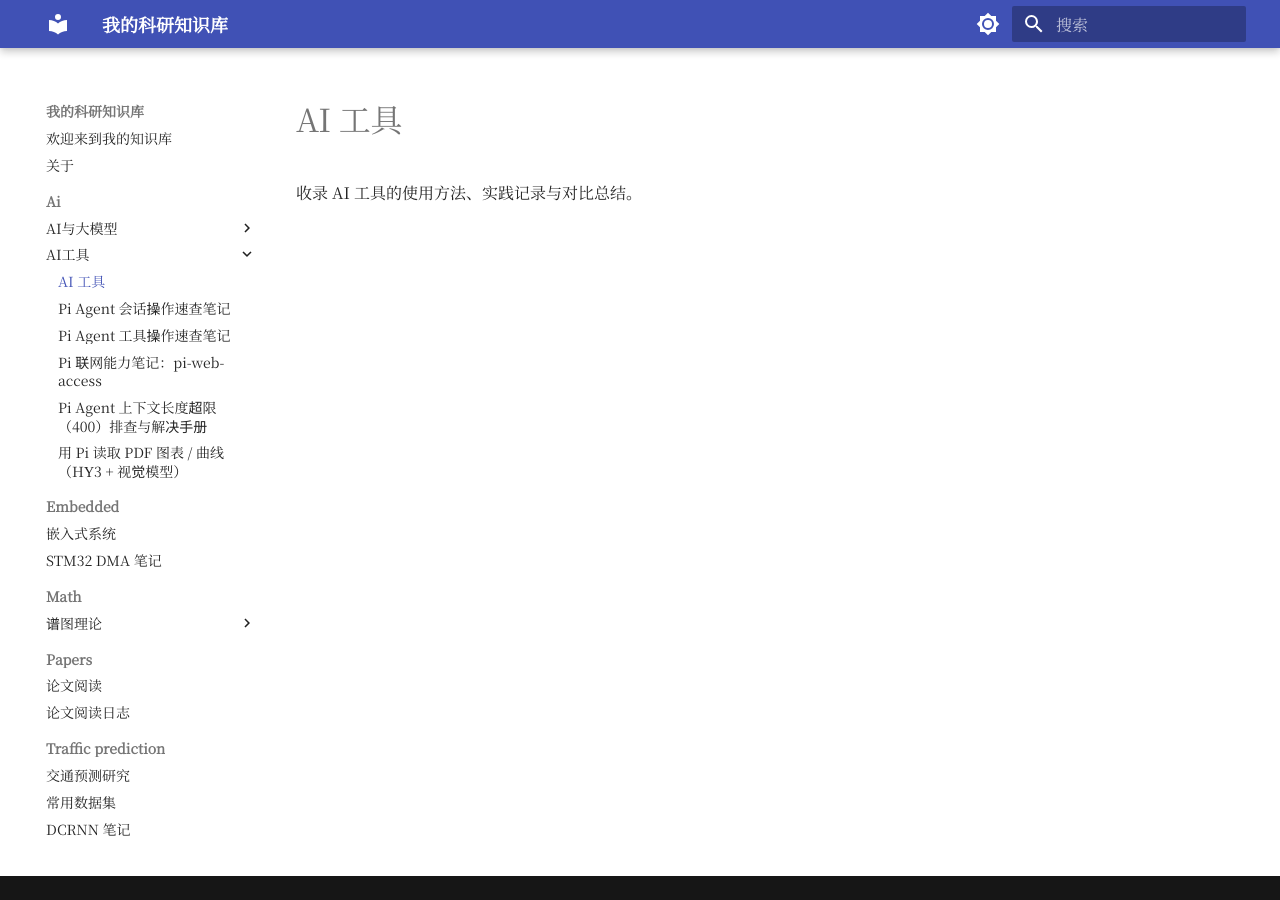
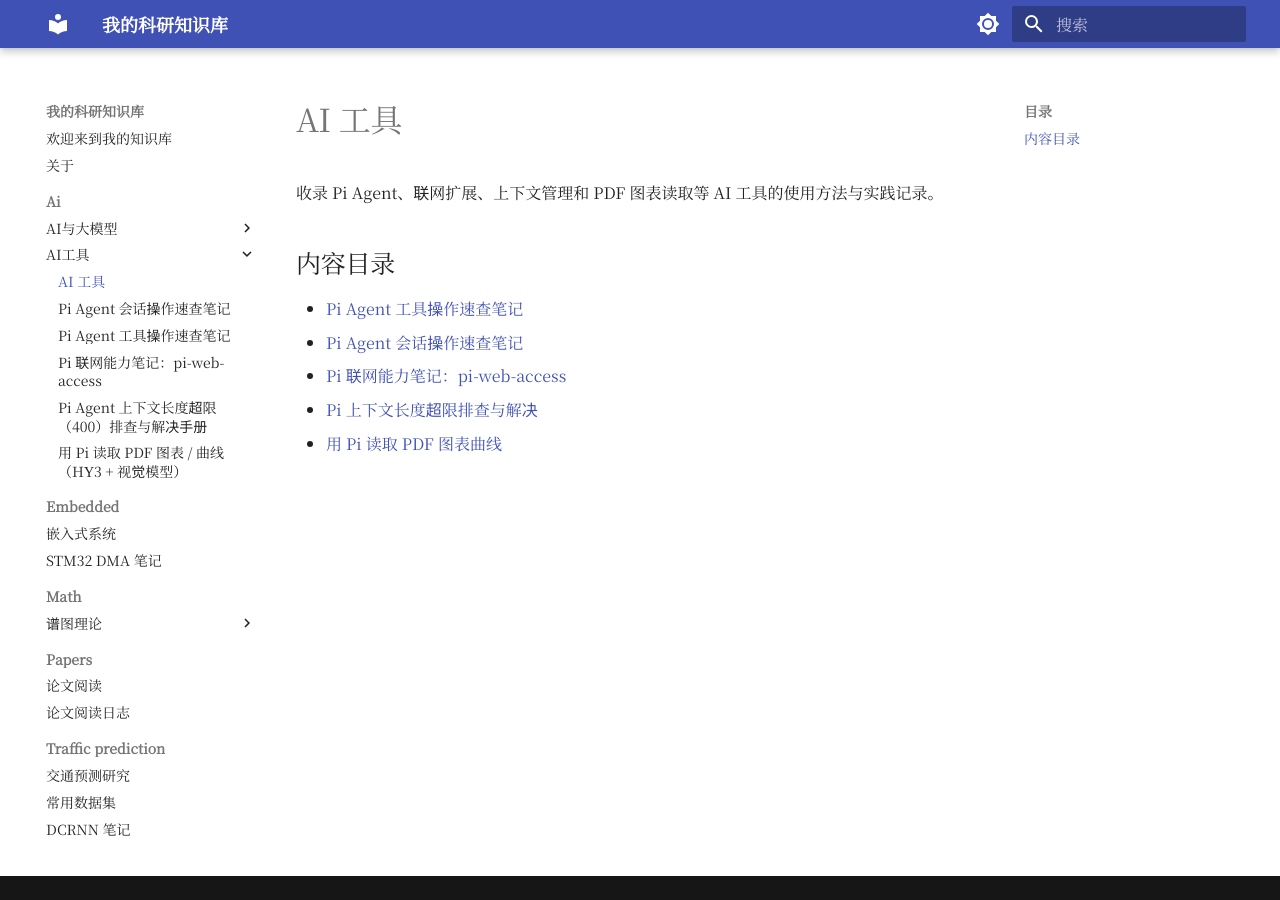
Before and after one commit to mapcarter/my-knowledge-site, an MkDocs documentation site: the page built from docs/ai/AI工具/index.md, in a window 1280 px wide. Built offline with MkDocs 1.6.1 and Material for MkDocs 9.7.7, drawn with Linux system fonts in a browser that asks for light colours.

Commit message:
docs: update AI tools index

```diff
--- a/docs/ai/AI工具/index.md
+++ b/docs/ai/AI工具/index.md
@@ -1,3 +1,11 @@
 # AI 工具
 
-收录 AI 工具的使用方法、实践记录与对比总结。
+收录 Pi Agent、联网扩展、上下文管理和 PDF 图表读取等 AI 工具的使用方法与实践记录。
+
+## 内容目录
+
+- [Pi Agent 工具操作速查笔记](./Pi%20Agent%20工具操作速查笔记.md)
+- [Pi Agent 会话操作速查笔记](./Pi%20Agent%20会话操作速查笔记.md)
+- [Pi 联网能力笔记：pi-web-access](./Pi%20联网能力笔记：pi-web-access.md)
+- [Pi 上下文长度超限排查与解决](./pi-context-overflow-排查与解决.md)
+- [用 Pi 读取 PDF 图表曲线](./用%20Pi%20读取%20PDF%20图表曲线.md)
```
